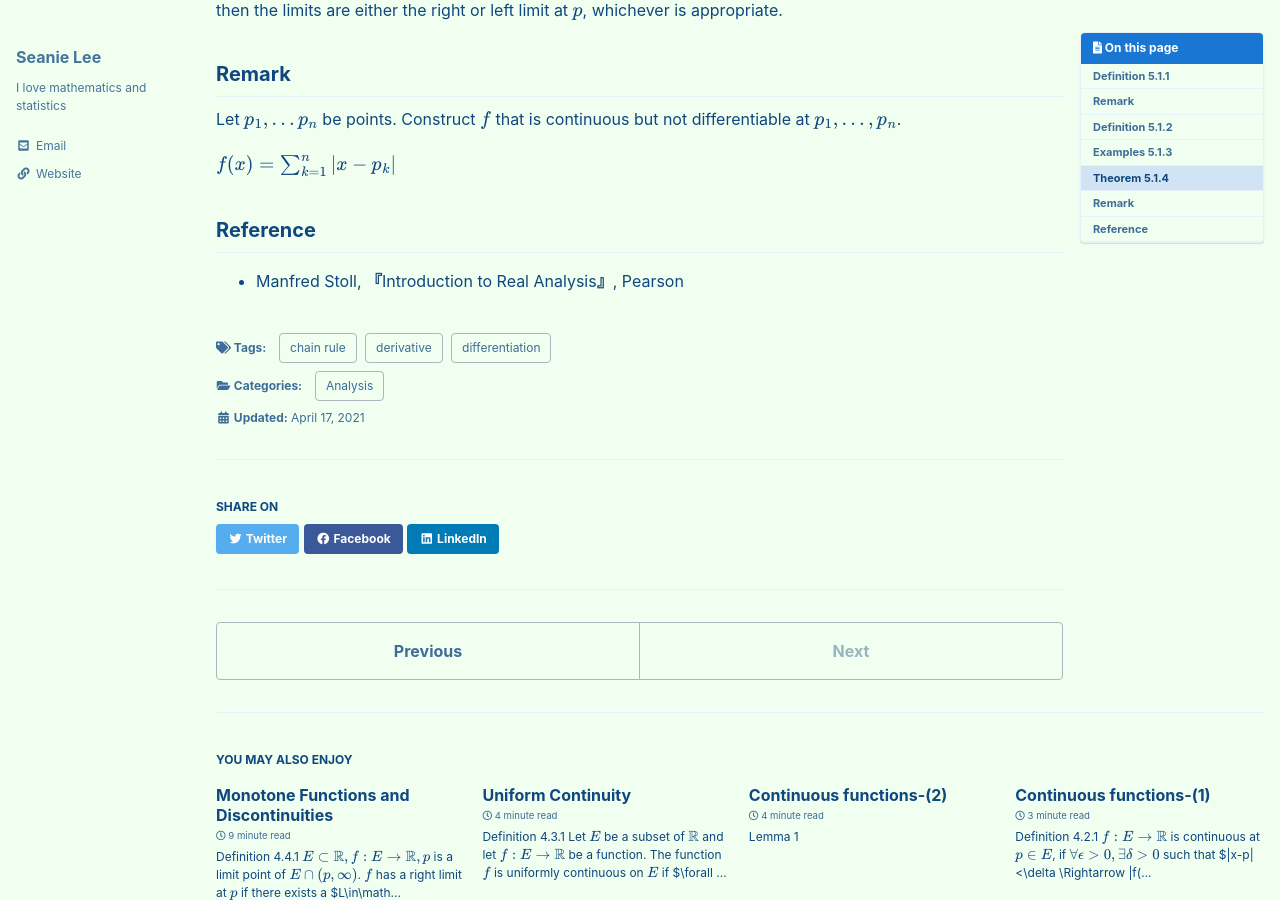
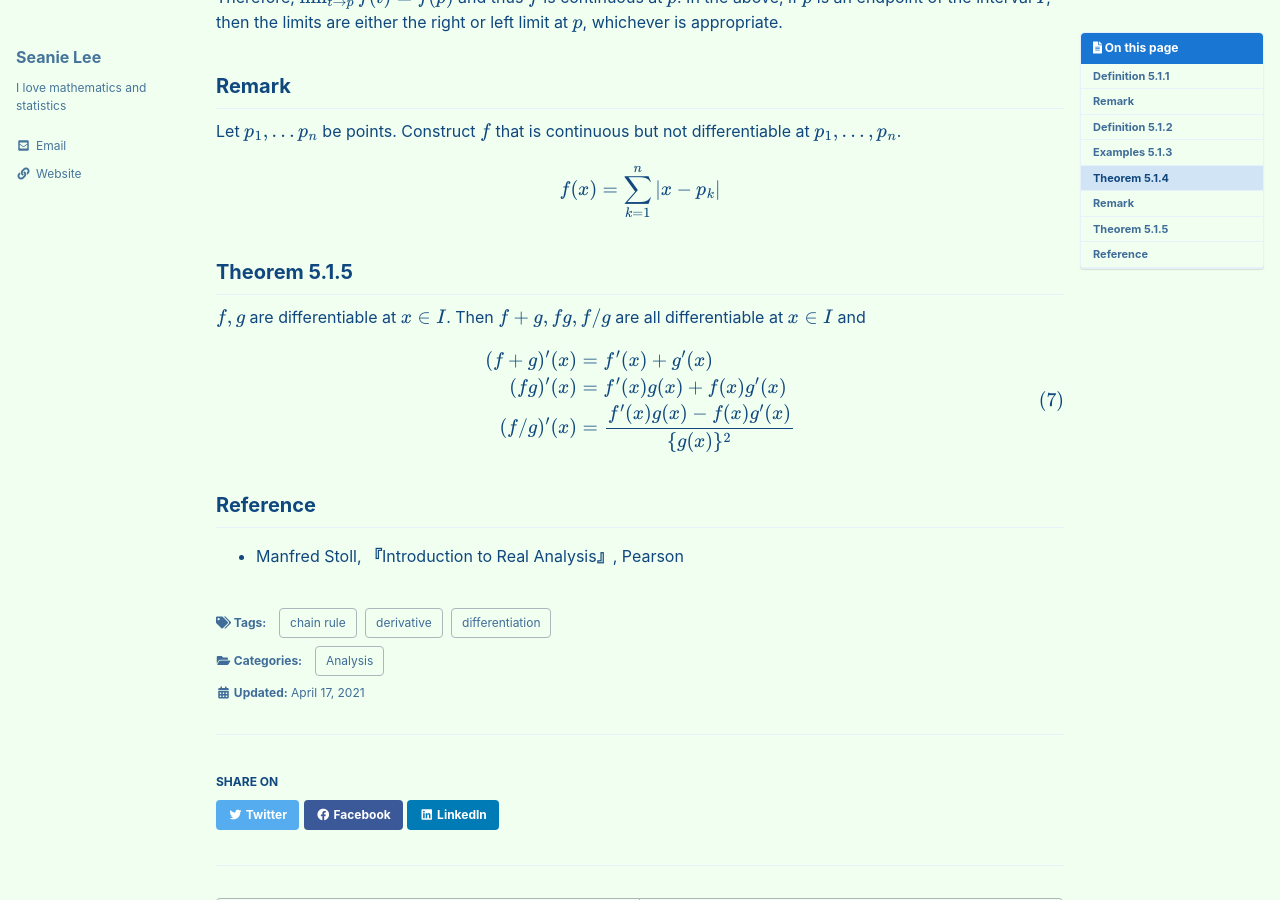
Before and after one commit to seanie12/blog, a Jekyll site: the page built from _posts/2021-04-17-differentiation.md, in a window 1280 px wide and 900 px high, scrolled down 2413 px. Built offline with Jekyll 4.4.1, drawn with Linux system fonts in a browser that asks for light colours; cached includes are drawn as plain includes; formulas are drawn with MathJax 3; some of the changed text lies outside the part shown.

Commit message:
Update 2021-04-17-differentiation.md

```diff
--- a/_posts/2021-04-17-differentiation.md
+++ b/_posts/2021-04-17-differentiation.md
@@ -91,14 +91,15 @@ $$\tag*{$\square$}$$
 
 (d) $f(x) =\left|x \right|$
 
-$$f^\prime (x) = \begin{cases} 1 \quad &(x>0) \\
+$f^\prime (x) = \begin{cases} 1 \quad &(x>0) \\
 -1 \quad &(x<0)
 \end{cases}
-$$
+$
 
-(f) $$f(x) = \begin{cases} x\sin \frac{1}{x} \quad &(x\neq 0) \\
+(f) $f(x) = \begin{cases} x\sin \frac{1}{x} \quad &(x\neq 0) \\
 -1 \quad &(x=0)
-\end{cases}$$
+\end{cases}$
+
 For $x\neq 0$,
 $$
 \begin{align}
@@ -108,6 +109,7 @@ f^\prime (x) &= \sin\frac{1}{x} + x\cos \frac{1}{x} \cdot (-\frac{1}{x^2}) \\
 \end{split}
 \end{align}
 $$
+
 For $x=0$,
 $$
 \begin{align}
@@ -165,5 +167,18 @@ Let $p_1, \ldots p_n$ be points. Construct $f$ that is continuous but not differ
 $$
 f(x) = \sum_{k=1}^n\left|x-p_k\right|
 $$
+
+## Theorem 5.1.5
+$f,g$ are differentiable at $x\in I$. Then $f+g, fg, f/g$ are all differentiable at $x\in I$ and
+
+$$
+\begin{align}
+\begin{split}
+(f+g)^\prime (x) &= f^\prime (x) + g^\prime (x)\\
+(fg)^\prime (x) &= f^\prime (x)g(x) + f(x)g^\prime(x) \\
+(f/g)^\prime (x) &= \frac{f^\prime(x)g(x) - f(x)g^\prime(x)}{\{g(x)\}^2}
+\end{split}
+\end{align}
+$$
 ## Reference
 - Manfred Stoll,  **『**Introduction to Real Analysis**』**, Pearson
```
